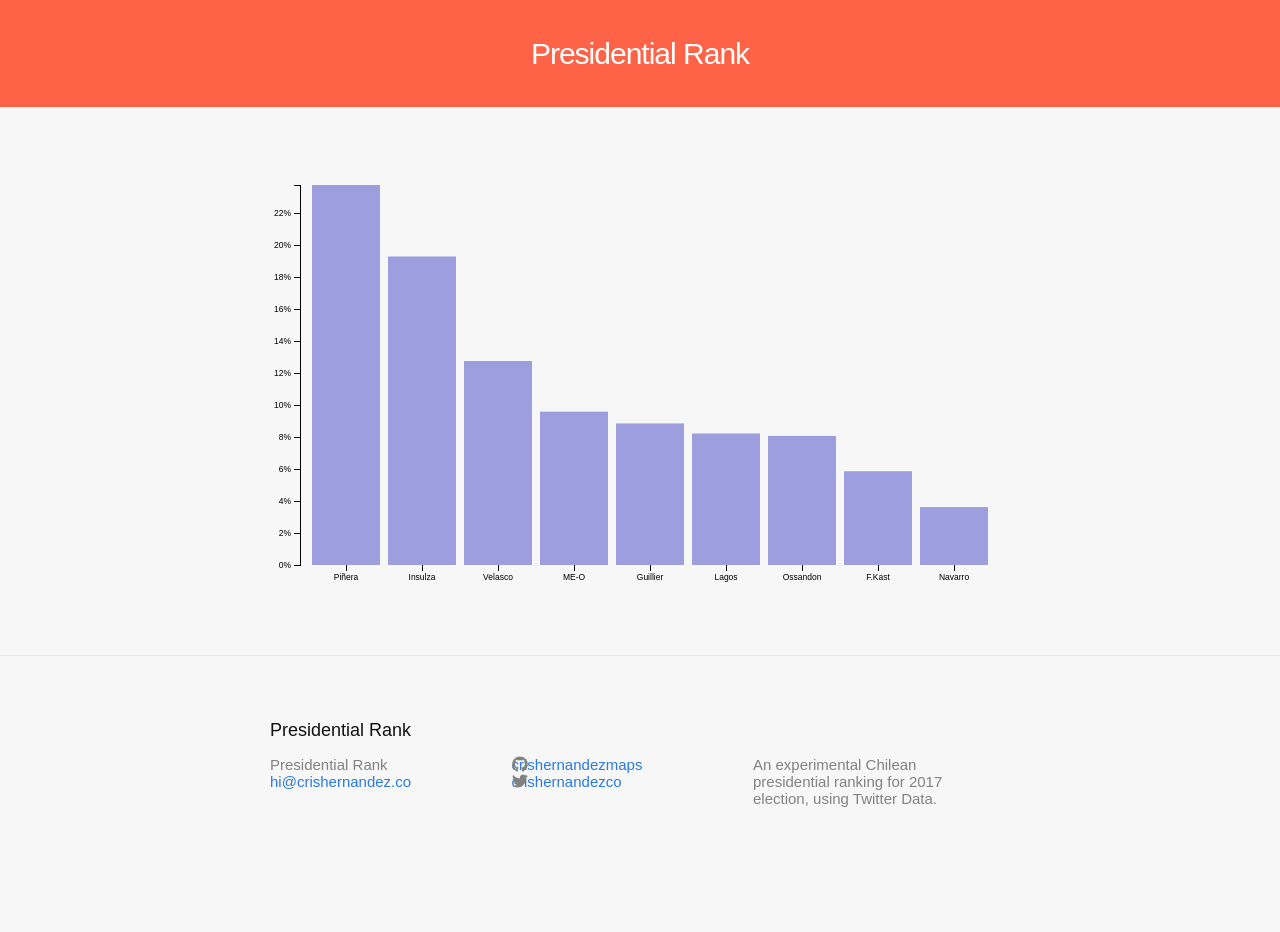
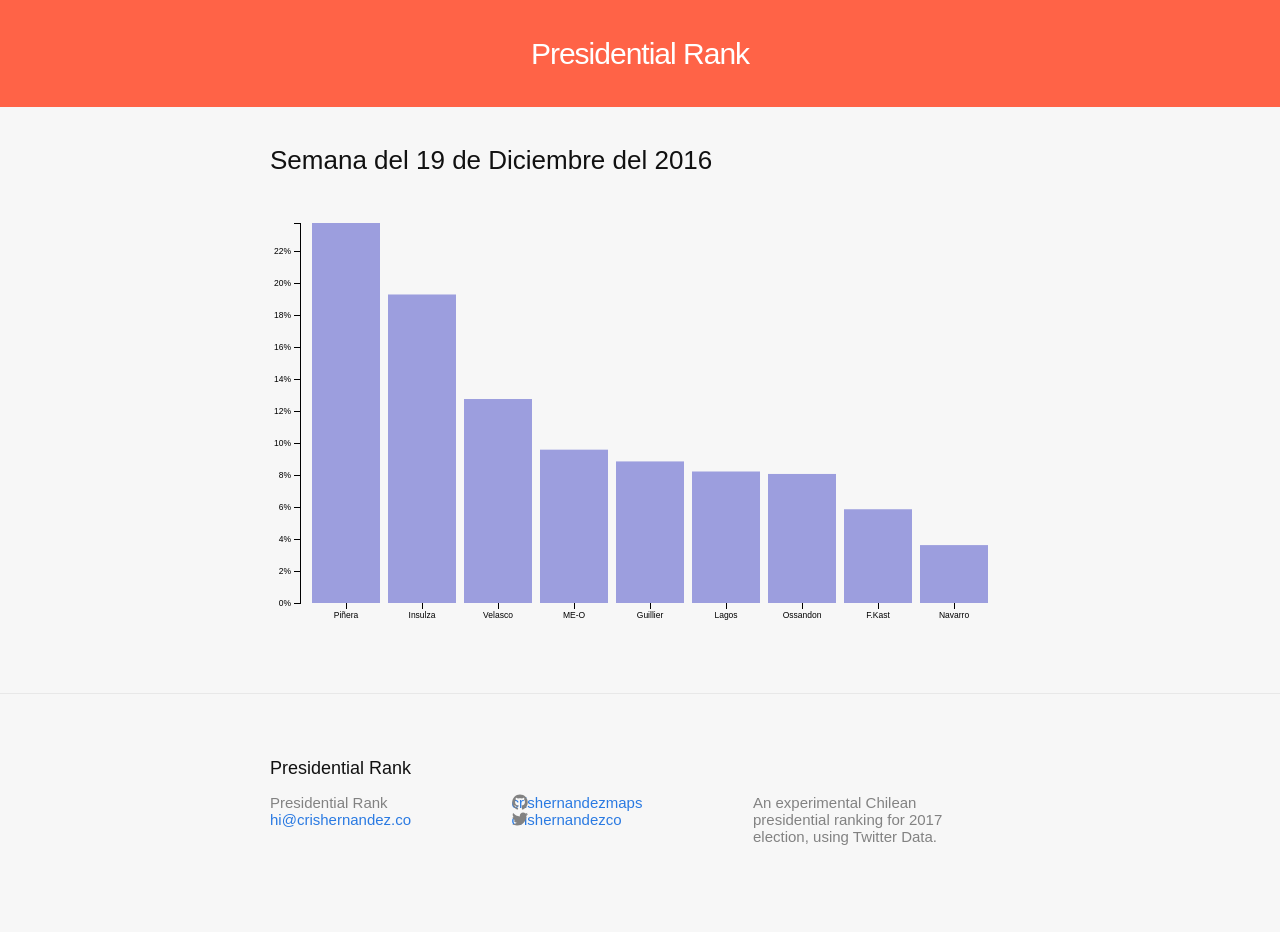
Before and after one commit to crishernandezmaps/presrank, a Jekyll site: the page built from index.html, in a window 1280 px wide. Built offline with Jekyll 4.4.1, drawn with Linux system fonts in a browser that asks for light colours; before the commit the page ends 900 px from its top, so only the background shows below that.

Commit message:
adding h3 with date

```diff
--- a/index.html
+++ b/index.html
@@ -25,7 +25,7 @@ layout: page
             </div>
         </div>
     </header>
-
+    <h3>Semana del 19 de Diciembre del 2016</h3>
     <div class="c"></div>
 
     <script>
```
